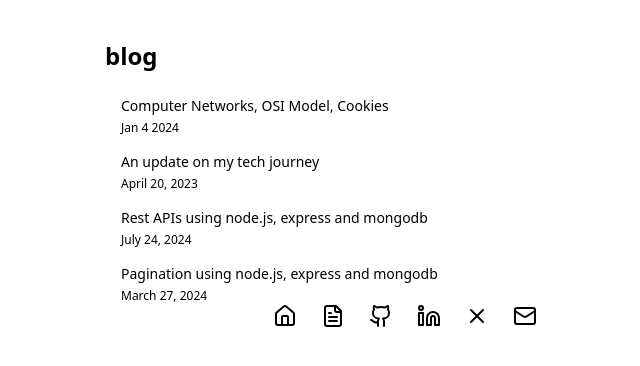
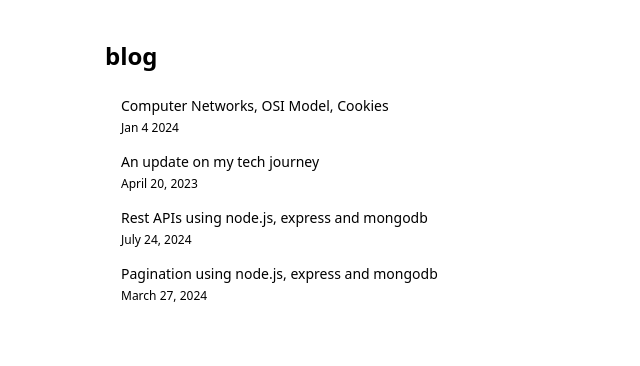
Before and after one commit to aayushk9/devme, a React (Vite) app: page /blogs in a window 1280 px wide. Shown: the top 366 px of the page, without its empty margins (235-875 px from the left). Built offline with nearby package versions, Linux system fonts and the light colour scheme.

Commit message:
confirm routes

```diff
--- a/src/App.jsx
+++ b/src/App.jsx
@@ -29,7 +29,6 @@ function App() {
         <Route path='/blogs' element={
           <>
           <Blogs/>
-          <Socials/>
           </>
         }></Route>
       </Routes>
```
